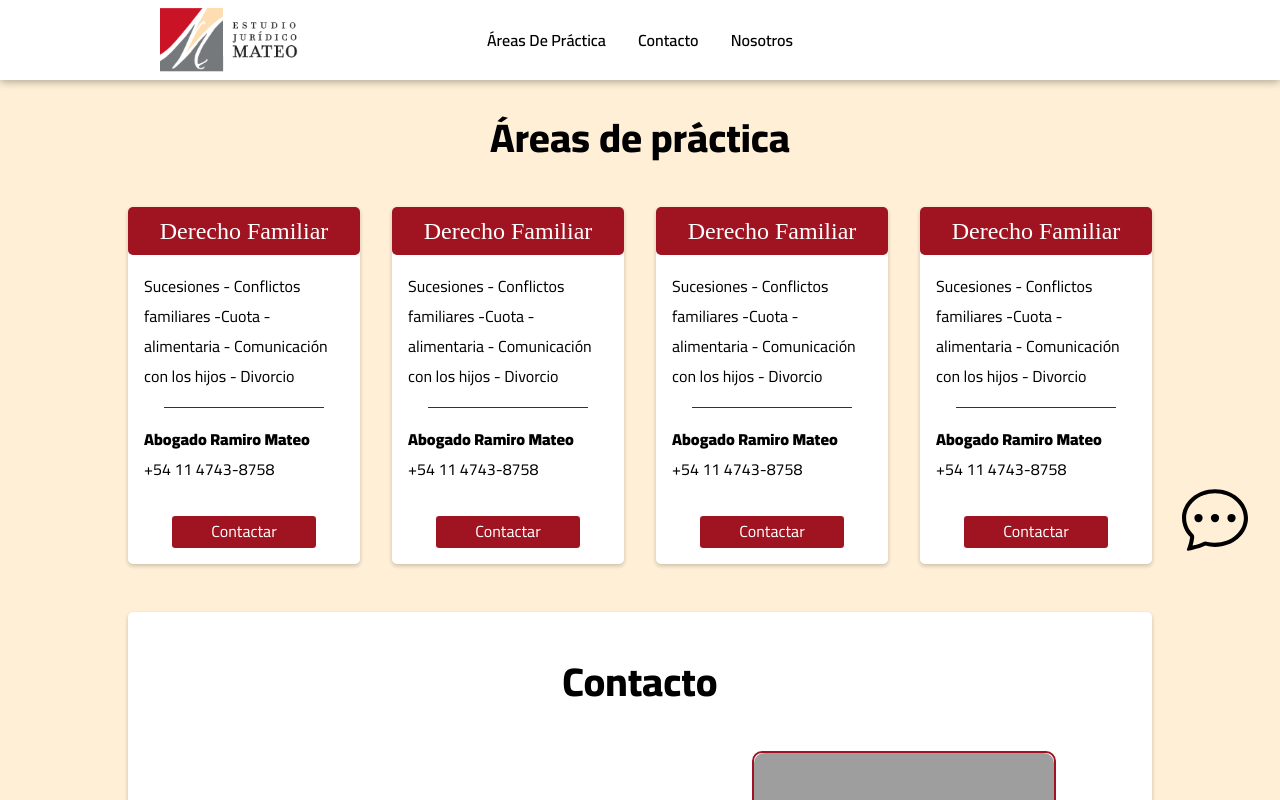
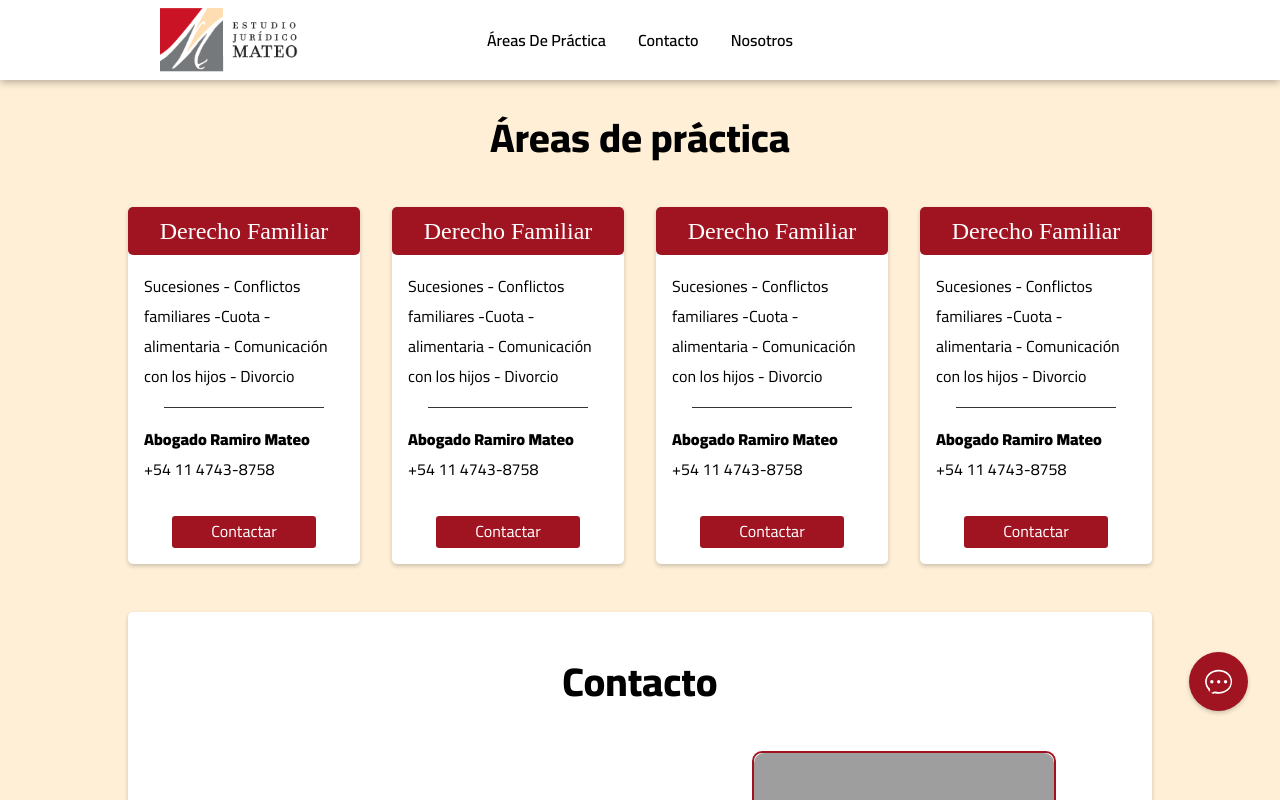
Before and after one commit to AgustinGiudice/estudioMateo, a React (Vite) app: page / in a window 1280 px wide. Shown: the top 800 px of the page. Built offline with nearby package versions, Linux system fonts and the light colour scheme; grey boxes are pictures that could not be loaded; a web font is replaced by a local one.

Commit message:
cambio marcos

```diff
--- a/src/components/chatBot2/ChatBot2.css
+++ b/src/components/chatBot2/ChatBot2.css
@@ -52,7 +52,7 @@
   }
 
   .message.user {
-    background-color: #007bff;
+    background-color: var(--azul);
     color: #ffffff;
     align-self: flex-end;
   }
@@ -70,9 +70,17 @@
 
   .message-form button {
     padding: 5px 10px;
-    background-color: #007bff;
+    background-color: var(--azul);
     color: white;
     border: none;
     border-radius: 5px;
     cursor: pointer;
   }
+  .option-button {
+    padding: 5px 10px;
+    background-color: var(--azul);
+    color: white;
+    border: none;
+    border-radius: 5px;
+    cursor: pointer;
+  }
--- a/src/pages/home/Home.jsx
+++ b/src/pages/home/Home.jsx
@@ -130,13 +130,13 @@ function Home() {
         <div
           style={{
             position: 'fixed',
-            bottom: '30vh',
+            bottom: '10vh',
             right: '2rem',
-            cursor: 'pointer'
+            cursor: 'pointer',
           }}
           onClick={handleChatBotToggle}
         >
-          <BsChatDots size={iconSize * 2} /> {/* Icono de chat más grande */}
+          <BsChatDots size={iconSize * 1.8} className={styles.chatBotIcon} />
         </div>
       )}
     </>
--- a/src/pages/home/home.module.css
+++ b/src/pages/home/home.module.css
@@ -134,3 +134,13 @@
     width: 90vw;
   }
 }
+
+.chatBotIcon {
+
+  background-color: var(--rojo);
+  color: var(--blanco);
+  padding: 1rem;
+  border-radius: 50%;
+  cursor: pointer;
+  box-shadow: 0 2px 4px rgba(0, 0, 0, 0.2);
+}
```
